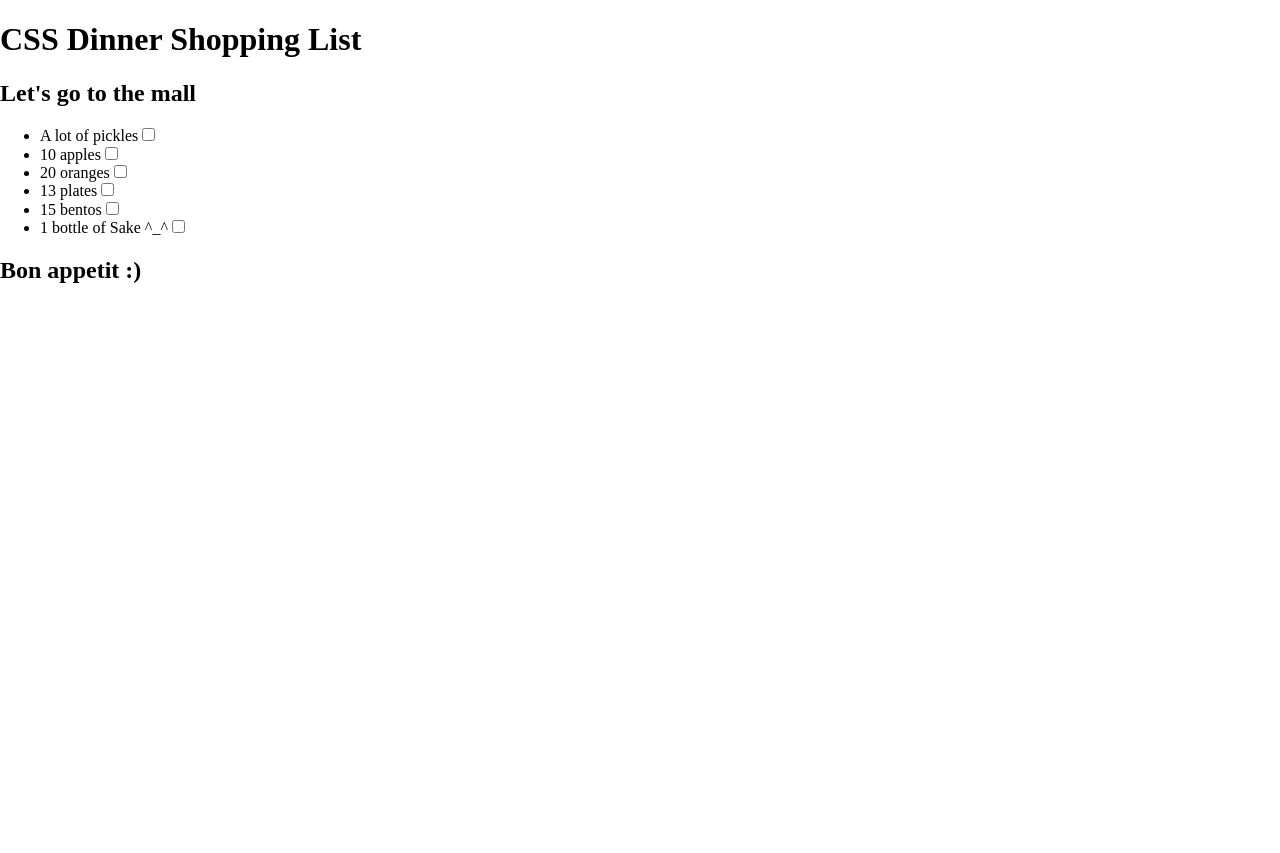
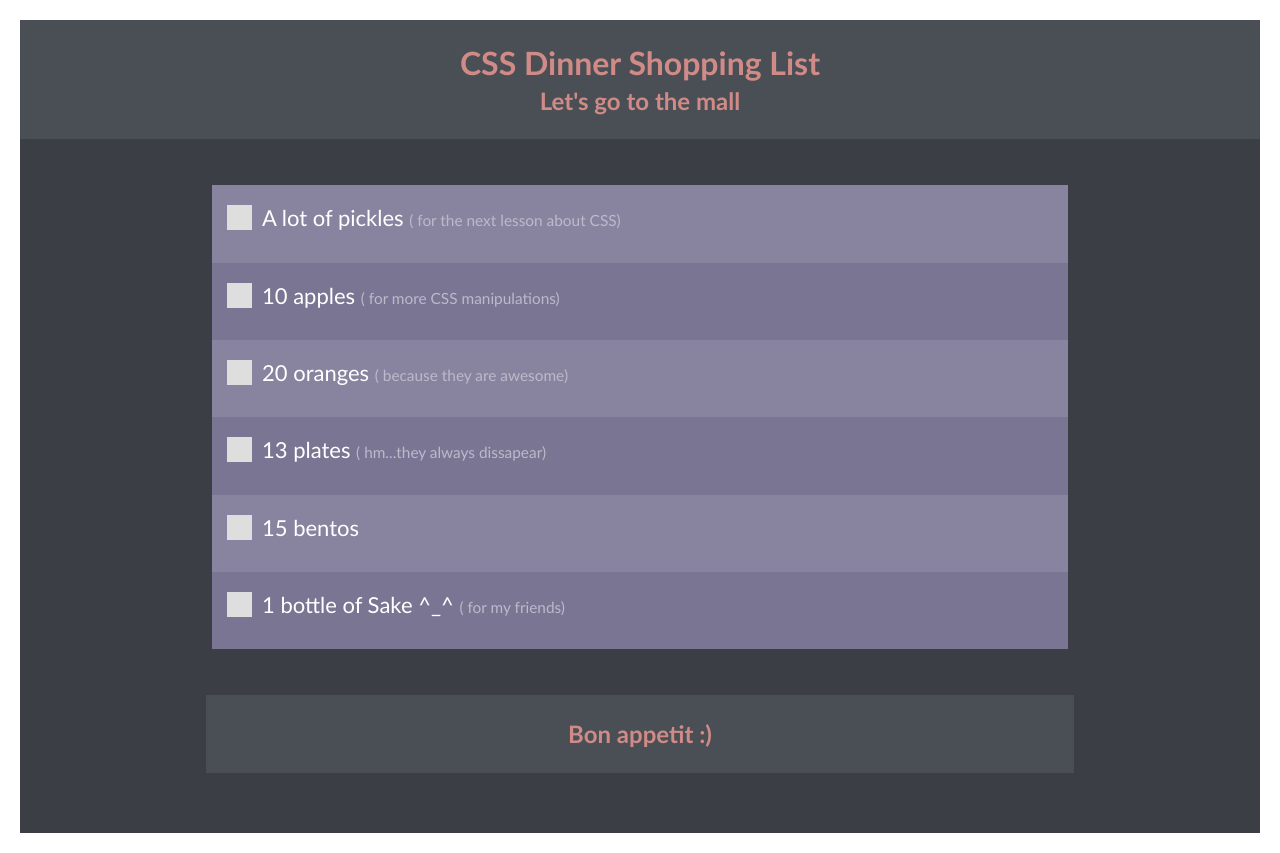
Before and after one commit to Debyri/lesson6-homework, a plain HTML site: page index.html in a window 1280 px wide. Before the commit the page ends 800 px from the top, so only its background shows below. Drawn offline with Linux system fonts and the light colour scheme.

Commit message:
added styles, cant figure out how to make the line get crossed

```diff
--- a/index.html
+++ b/index.html
@@ -6,6 +6,7 @@
     <meta http-equiv="X-UA-Compatible" content="IE=edge">
     <meta name="viewport" content="width=device-width, initial-scale=1.0">
     <link rel="stylesheet" href="./normilize.css">
+    <link rel="stylesheet" href="./styles.css">
     <title>Document</title>
 </head>
 
@@ -15,34 +16,40 @@
             <h1>CSS Dinner Shopping List</h1>
             <h2>Let's go to the mall</h2>
         </header>
-        <main>
-            <ul>
-                <li><label class="container">A lot of pickles
+        <main class="main-section">
+            <ul class="listing-case">
+                <li class="listings">
+                    <label class="container pickles">A lot of pickles
                         <input type="checkbox">
                         <span class="checkmark"></span>
                     </label>
                 </li>
-                <li><label class="container">10 apples
+                <li class="listings">
+                    <label class="container apples">10 apples
                         <input type="checkbox">
                         <span class="checkmark"></span>
                     </label>
                 </li>
-                <li><label class="container">20 oranges
+                <li class="listings">
+                    <label class="container oranges">20 oranges
                         <input type="checkbox">
                         <span class="checkmark"></span>
                     </label>
                 </li>
-                <li><label class="container">13 plates
+                <li class="listings">
+                    <label class="container plates">13 plates
                         <input type="checkbox">
                         <span class="checkmark"></span>
                     </label>
                 </li>
-                <li><label class="container">15 bentos
+                <li class="listings">
+                    <label class="container">15 bentos
                         <input type="checkbox">
                         <span class="checkmark"></span>
                     </label>
                 </li>
-                <li><label class="container">1 bottle of Sake ^_^
+                <li class="listings">
+                    <label class="container sake">1 bottle of Sake ^_^
                         <input type="checkbox">
                         <span class="checkmark"></span>
                     </label>
--- /dev/null
+++ b/styles.css
@@ -0,0 +1,162 @@
+.main-wrapper {
+    background-color: #3b3e45;
+    margin: 20px;
+    padding-bottom: 60px;
+}
+
+h1, h2, li {
+    font-family: 'Trebuchet MS', 'Lucida Sans Unicode', 'Lucida Grande', 'Lucida Sans', Arial, sans-serif;
+}
+
+header {
+    background-color: #4a4f55;
+    padding: 20px;
+}
+
+h1, h2 {
+    color: #d08b87;
+    text-align: center;
+    margin: 5px;
+}
+
+.main-section {
+    padding: 30px;
+}
+
+.main-section ul {
+    padding: 0;
+}
+
+
+.listings {
+    color: #fff;
+    padding: 20px 15px;
+    width: 70%;
+    margin: auto;
+    list-style: none;
+}
+
+.listings:nth-child(odd) {
+    background-color: #88849f;
+}
+
+.listings:nth-child(even) {
+    background-color: #7a7593;
+}
+.listings:hover {
+    background-color: #625e77;
+    border-bottom: 3px solid #fff;
+    border-top: 3px solid #fff;
+    transition: all ease-in 0.1s;
+}
+.listings:active {
+    background-color: #ff0000;
+}
+
+footer {
+    background-color: #4a4f55 ;
+    width: 70%;
+    margin: auto;
+    padding: 20px 0 20px 0;
+}
+
+
+/* Customize the label (the container) */
+.container {
+    display: block;
+    position: relative;
+    padding-left: 35px;
+    margin-bottom: 12px;
+    cursor: pointer;
+    font-size: 22px;
+    -webkit-user-select: none;
+    -moz-user-select: none;
+    -ms-user-select: none;
+    user-select: none;
+  }
+
+  /* Hide the browser's default checkbox */
+  .container input {
+    position: absolute;
+    opacity: 0;
+    cursor: pointer;
+    height: 0;
+    width: 0;
+  }
+
+  /* Create a custom checkbox */
+  .checkmark {
+    position: absolute;
+    top: 0;
+    left: 0;
+    height: 25px;
+    width: 25px;
+    background-color: #dedede;
+    transition: ease-in 0.3s;
+  }
+
+  /* On mouse-over, add a grey background color */
+  .container:hover input ~ .checkmark {
+    background-color: #ccc;
+  }
+
+  /* When the checkbox is checked, add a blue background */
+  .container input:checked ~ .checkmark {
+    background-color: #dedede;
+  }
+
+  /* Create the checkmark/indicator (hidden when not checked) */
+  .checkmark:after {
+    content: "";
+    position: absolute;
+    display: none;
+  }
+
+  /* Show the checkmark when checked */
+  .container input:checked ~ .checkmark:after {
+    display: block;
+  }
+
+  /* Style the checkmark/indicator */
+  .container .checkmark:after {
+    left: 9px;
+    top: 5px;
+    width: 5px;
+    height: 10px;
+    border: solid #434344;
+    border-width: 0 3px 3px 0;
+    -webkit-transform: rotate(45deg);
+    -ms-transform: rotate(45deg);
+    transform: rotate(45deg);
+  }
+
+  /* :after elements */
+
+  .pickles:after {
+    color: #bbbacb;
+    font-size: 0.7em;
+    content: "(      for the next lesson about CSS)";
+}
+
+.apples:after {
+    color: #bbbacb;
+    font-size: 0.7em;
+    content: "(      for more CSS manipulations)";
+}
+.oranges:after {
+    color: #bbbacb;
+    font-size: 0.7em;
+    content: "(      because they are awesome)";
+}
+
+.plates:after {
+    color: #bbbacb;
+    font-size: 0.7em;
+    content: "(      hm...they always dissapear)";
+}
+
+.sake:after {
+    color: #bbbacb;
+    font-size: 0.7em;
+    content: "(      for my friends)";
+}
```
